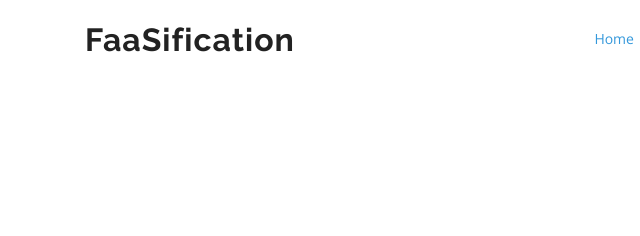
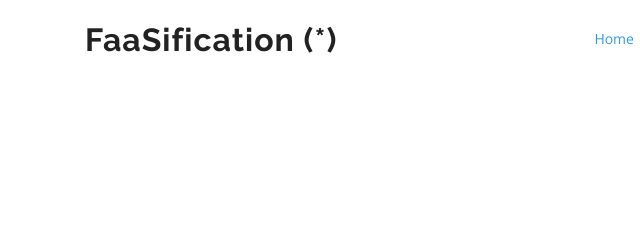
Before and after one commit to faasification/site, a plain HTML site: page docs/index.html in a window 1280 px wide. Shown: the top 236 px of the page, 0-640 px from the left. Drawn offline with nearby package versions, Linux system fonts and the light colour scheme.

Commit message:
Update test

```diff
--- a/docs/index.html
+++ b/docs/index.html
@@ -36,7 +36,7 @@
     <div class="container d-flex align-items-center">
 
       <div class="logo mr-auto">
-        <h1 class="text-light"><a href="index.html"><span>FaaSification</span></a></h1>
+        <h1 class="text-light"><a href="index.html"><span>FaaSification (*)</span></a></h1>
         <!-- Uncomment below if you prefer to use an image logo -->
         <!-- <a href="index.html"><img src="assets/img/logo.png" alt="" class="img-fluid"></a>-->
       </div>
```
